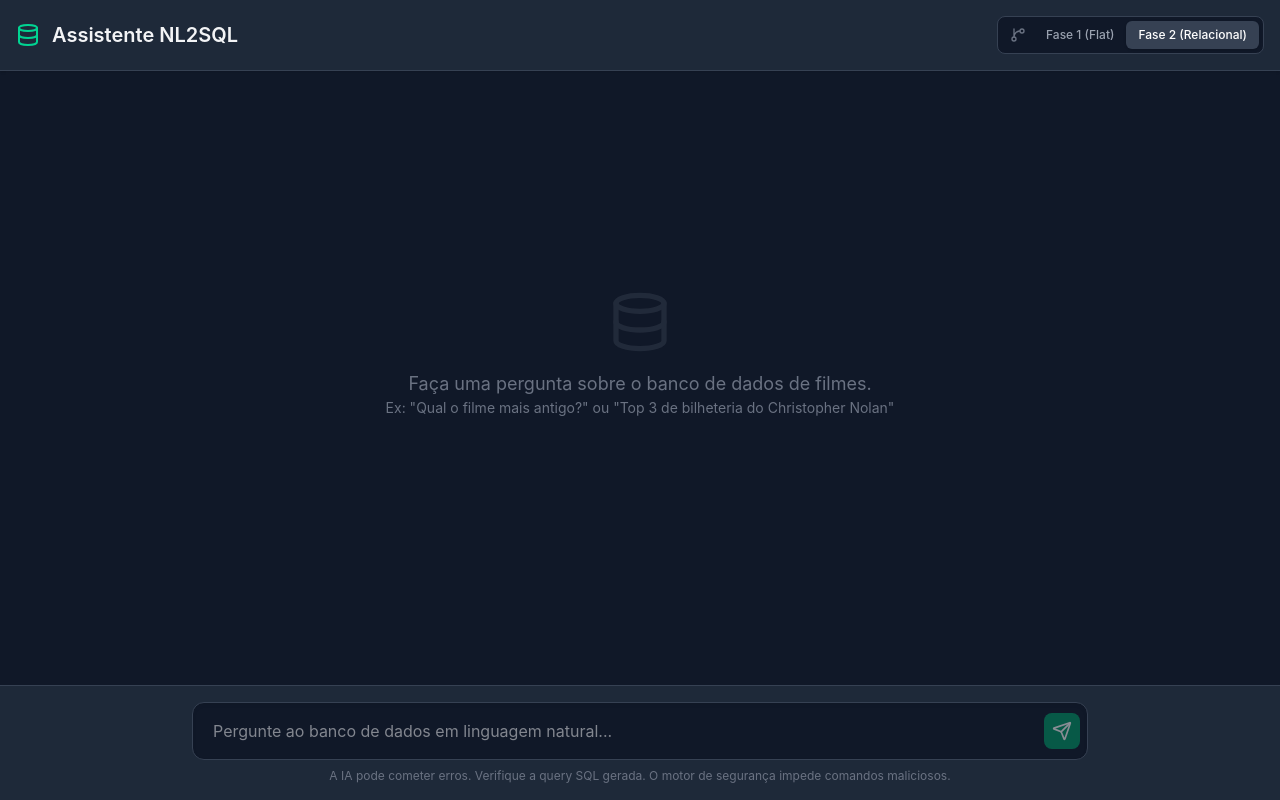
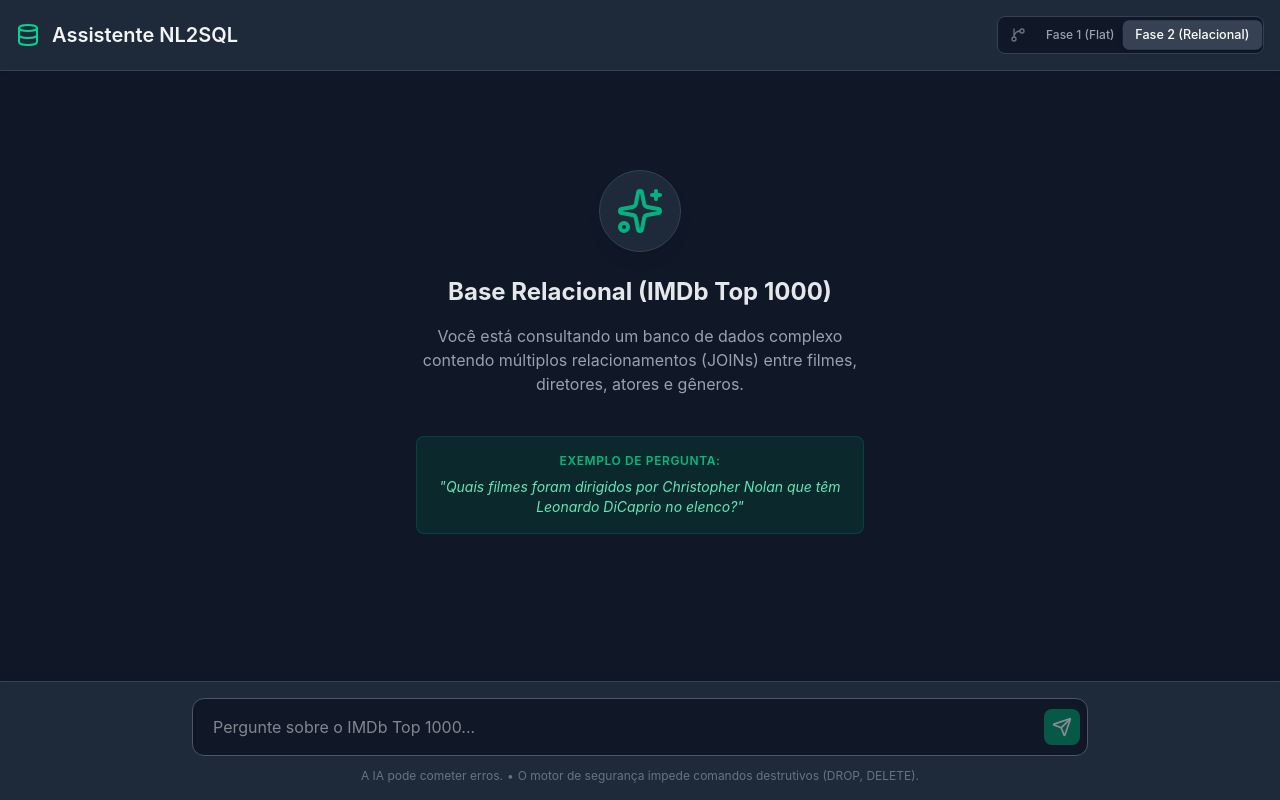
Before and after one commit to mr0wen/nl2sql_project, a React app in the folder frontend/: page / in a window 1280 px wide. Built offline with nearby package versions, Linux system fonts and the light colour scheme; the HTML template or start-up script is replaced by a standard one.

Commit message:
melhorias no ux/ui

```diff
--- a/frontend/src/App.tsx
+++ b/frontend/src/App.tsx
@@ -1,5 +1,5 @@
 import { useState, useRef, useEffect } from 'react';
-import { Send, Terminal, Database, Loader2, GitBranch } from 'lucide-react';
+import { Send, Terminal, Database, Loader2, GitBranch, Sparkles } from 'lucide-react';
 
 // Tipagem para as mensagens do chat
 type Message = {
@@ -23,6 +23,14 @@
     messagesEndRef.current?.scrollIntoView({ behavior: 'smooth' });
   }, [messages]);
 
+  // Nova função para lidar com a troca de base de dados (UX aprimorado)
+  const handleVersionChange = (newVersion: 'v1' | 'v2') => {
+    if (version === newVersion) return; // Evita re-render se clicar na mesma versão
+    setVersion(newVersion);
+    setMessages([]); // Limpa a tela de consultas
+    setPrompt(''); // Limpa o input de texto
+  };
+
   const handleSubmit = async (e: React.FormEvent) => {
     e.preventDefault();
     if (!prompt.trim()) return;
@@ -36,12 +44,12 @@
       const response = await fetch('http://localhost:3000/api/v1/queries', {
         method: 'POST',
         headers: { 'Content-Type': 'application/json' },
-        // Enviando a versão selecionada para a API
         body: JSON.stringify({ question: userMessage.content, version }),
       });
 
       const result = await response.json();
 
+      // Interceptando o Rate Limit (Erro 429) do Gemini
       if (response.status === 429 || (result.error && result.error.includes('429'))) {
         throw new Error('⚠️ Limite diário da Inteligência Artificial atingido. A cota da API gratuita foi totalmente consumida. Por favor, retorne amanhã ou configure uma nova chave de acesso.');
       }
@@ -52,7 +60,6 @@
         id: Date.now() + 1,
         role: 'assistant',
         content: `Aqui está o resultado da sua consulta (utilizando a arquitetura ${version.toUpperCase()}):`,
-        // Garante compatibilidade caso o backend retorne sql ou sql_generated
         sql: result.sql || result.sql_generated,
         data: result.data,
       };
@@ -82,17 +89,17 @@
         <div className="flex items-center bg-gray-900 rounded-lg p-1 border border-gray-700">
           <GitBranch className="w-4 h-4 mr-2 text-gray-500 ml-2" />
           <button
-            onClick={() => setVersion('v1')}
-            className={`px-3 py-1.5 text-xs font-medium rounded-md transition-colors ${
-              version === 'v1' ? 'bg-gray-700 text-white shadow' : 'text-gray-400 hover:text-gray-200'
+            onClick={() => handleVersionChange('v1')}
+            className={`px-3 py-1.5 text-xs font-medium rounded-md transition-all duration-300 ${
+              version === 'v1' ? 'bg-gray-700 text-white shadow-md transform scale-105' : 'text-gray-400 hover:text-gray-200'
             }`}
           >
             Fase 1 (Flat)
           </button>
           <button
-            onClick={() => setVersion('v2')}
-            className={`px-3 py-1.5 text-xs font-medium rounded-md transition-colors ${
-              version === 'v2' ? 'bg-gray-700 text-white shadow' : 'text-gray-400 hover:text-gray-200'
+            onClick={() => handleVersionChange('v2')}
+            className={`px-3 py-1.5 text-xs font-medium rounded-md transition-all duration-300 ${
+              version === 'v2' ? 'bg-gray-700 text-white shadow-md transform scale-105' : 'text-gray-400 hover:text-gray-200'
             }`}
           >
             Fase 2 (Relacional)
@@ -102,19 +109,45 @@
 
       {/* Área do Chat */}
       <main className="flex-1 overflow-y-auto p-4 md:p-8 space-y-6">
+
+        {/* Mensagem de Boas-Vindas Dinâmica (Muda de acordo com a Versão) */}
         {messages.length === 0 && (
-          <div className="flex flex-col items-center justify-center h-full text-gray-500">
-            <Database className="w-16 h-16 mb-4 opacity-20" />
-            <p className="text-lg">Faça uma pergunta sobre o banco de dados de filmes.</p>
-            <p className="text-sm">Ex: "Qual o filme mais antigo?" ou "Top 3 de bilheteria do Christopher Nolan"</p>
+          <div className="flex flex-col items-center justify-center h-full text-center px-4 animate-in fade-in duration-500">
+            <div className="p-4 bg-gray-800 rounded-full mb-6 border border-gray-700 shadow-lg">
+              <Sparkles className="w-12 h-12 text-emerald-400 opacity-80" />
+            </div>
+
+            {version === 'v1' ? (
+              <div className="max-w-md space-y-4">
+                <h2 className="text-2xl font-bold text-gray-200">Base Plana (Tabela Única)</h2>
+                <p className="text-gray-400">
+                  Você está consultando a base de dados contendo os filmes de super-heróis de maior bilheteria.
+                </p>
+                <div className="mt-6 inline-block bg-emerald-900/30 border border-emerald-800/50 rounded-lg p-4">
+                  <p className="text-xs font-semibold text-emerald-500 uppercase tracking-wider mb-2">Exemplo de pergunta:</p>
+                  <p className="text-sm text-emerald-300 italic">"Quais são os 3 filmes com maior bilheteria da Marvel?"</p>
+                </div>
+              </div>
+            ) : (
+              <div className="max-w-md space-y-4">
+                <h2 className="text-2xl font-bold text-gray-200">Base Relacional (IMDb Top 1000)</h2>
+                <p className="text-gray-400">
+                  Você está consultando um banco de dados complexo contendo múltiplos relacionamentos (JOINs) entre filmes, diretores, atores e gêneros.
+                </p>
+                <div className="mt-6 inline-block bg-emerald-900/30 border border-emerald-800/50 rounded-lg p-4">
+                  <p className="text-xs font-semibold text-emerald-500 uppercase tracking-wider mb-2">Exemplo de pergunta:</p>
+                  <p className="text-sm text-emerald-300 italic">"Quais filmes foram dirigidos por Christopher Nolan que têm Leonardo DiCaprio no elenco?"</p>
+                </div>
+              </div>
+            )}
           </div>
         )}
 
+        {/* ... Restante do código de renderização das mensagens se mantém igual ... */}
         {messages.map((msg) => (
           <div key={msg.id} className={`flex max-w-4xl mx-auto ${msg.role === 'user' ? 'justify-end' : 'justify-start'}`}>
-            <div className={`rounded-lg p-5 w-full md:w-4/5 ${msg.role === 'user' ? 'bg-gray-800 border border-gray-700' : 'bg-transparent'}`}>
+            <div className={`rounded-lg p-5 w-full md:w-4/5 ${msg.role === 'user' ? 'bg-gray-800 border border-gray-700 shadow-md' : 'bg-transparent'}`}>
 
-              {/* Identificação de quem está falando */}
               <div className="flex items-center mb-3 text-sm font-medium">
                 {msg.role === 'user' ? (
                   <span className="text-blue-400">Você</span>
@@ -123,12 +156,10 @@
                 )}
               </div>
 
-              {/* Mensagem de texto */}
-              <p className="mb-4 text-gray-200">{msg.content}</p>
+              <p className="mb-4 text-gray-200 leading-relaxed">{msg.content}</p>
 
-              {/* Bloco de Código SQL */}
               {msg.sql && (
-                <div className="mb-4 rounded-md bg-gray-950 border border-gray-800 overflow-hidden">
+                <div className="mb-4 rounded-md bg-gray-950 border border-gray-800 overflow-hidden shadow-inner">
                   <div className="flex items-center bg-gray-800 px-4 py-2 text-xs text-gray-400">
                     <Terminal className="w-4 h-4 mr-2" /> PostgreSQL
                   </div>
@@ -138,9 +169,8 @@
                 </div>
               )}
 
-              {/* Tabela de Dados Dinâmica */}
               {msg.data && msg.data.length > 0 && (
-                <div className="overflow-x-auto rounded-md border border-gray-700 bg-gray-800">
+                <div className="overflow-x-auto rounded-md border border-gray-700 bg-gray-800 shadow-sm">
                   <table className="min-w-full text-left text-sm">
                     <thead className="bg-gray-900 border-b border-gray-700 text-gray-300">
                       <tr>
@@ -162,10 +192,9 @@
                 </div>
               )}
 
-              {/* Fallback se a query rodar mas não achar nada */}
               {msg.data && msg.data.length === 0 && !msg.isError && (
                 <div className="p-4 border border-yellow-700 bg-yellow-900/20 text-yellow-500 rounded-md text-sm">
-                  A consulta foi executada, mas não retornou nenhum resultado.
+                  A consulta foi executada com sucesso, mas não retornou nenhum resultado do banco de dados.
                 </div>
               )}
             </div>
@@ -173,10 +202,10 @@
         ))}
 
         {isLoading && (
-          <div className="flex max-w-4xl mx-auto justify-start">
-            <div className="flex items-center space-x-2 text-gray-500 p-5">
+          <div className="flex max-w-4xl mx-auto justify-start animate-pulse">
+            <div className="flex items-center space-x-3 text-gray-400 p-5">
               <Loader2 className="w-5 h-5 animate-spin text-emerald-500" />
-              <span>Gerando query SQL...</span>
+              <span>Analisando a estrutura do banco e gerando query SQL...</span>
             </div>
           </div>
         )}
@@ -184,7 +213,7 @@
       </main>
 
       {/* Área de Input Fixa */}
-      <footer className="p-4 bg-gray-800 border-t border-gray-700">
+      <footer className="p-4 bg-gray-800 border-t border-gray-700 shadow-[0_-4px_6px_-1px_rgba(0,0,0,0.1)]">
         <div className="max-w-4xl mx-auto relative">
           <form onSubmit={handleSubmit} className="relative flex items-center">
             <input
@@ -192,8 +221,8 @@
               value={prompt}
               onChange={(e) => setPrompt(e.target.value)}
               disabled={isLoading}
-              placeholder="Pergunte ao banco de dados em linguagem natural..."
-              className="w-full bg-gray-900 border border-gray-700 rounded-xl py-4 pl-5 pr-14 text-gray-100 focus:outline-none focus:ring-2 focus:ring-emerald-500/50 focus:border-emerald-500 disabled:opacity-50 transition-all shadow-inner"
+              placeholder={version === 'v1' ? "Pergunte sobre os filmes de super-heróis..." : "Pergunte sobre o IMDb Top 1000..."}
+              className="w-full bg-gray-900 border border-gray-600 rounded-xl py-4 pl-5 pr-14 text-gray-100 focus:outline-none focus:ring-2 focus:ring-emerald-500/50 focus:border-emerald-500 disabled:opacity-50 transition-all shadow-inner"
             />
             <button
               type="submit"
@@ -203,8 +232,10 @@
               <Send className="w-5 h-5" />
             </button>
           </form>
-          <div className="text-center mt-2 text-xs text-gray-500">
-            A IA pode cometer erros. Verifique a query SQL gerada. O motor de segurança impede comandos maliciosos.
+          <div className="text-center mt-3 text-xs text-gray-500 flex justify-center items-center space-x-1">
+            <span>A IA pode cometer erros.</span>
+            <span className="hidden sm:inline">•</span>
+            <span>O motor de segurança impede comandos destrutivos (DROP, DELETE).</span>
           </div>
         </div>
       </footer>
```
